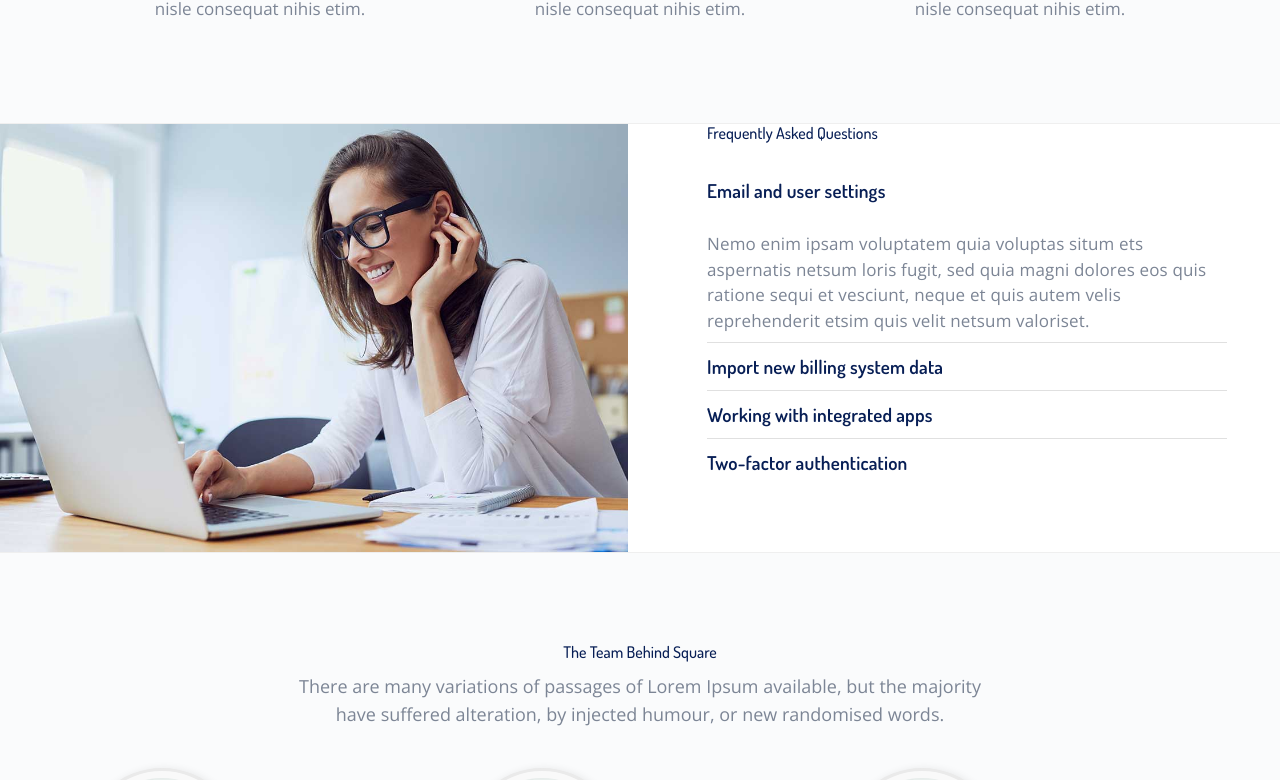
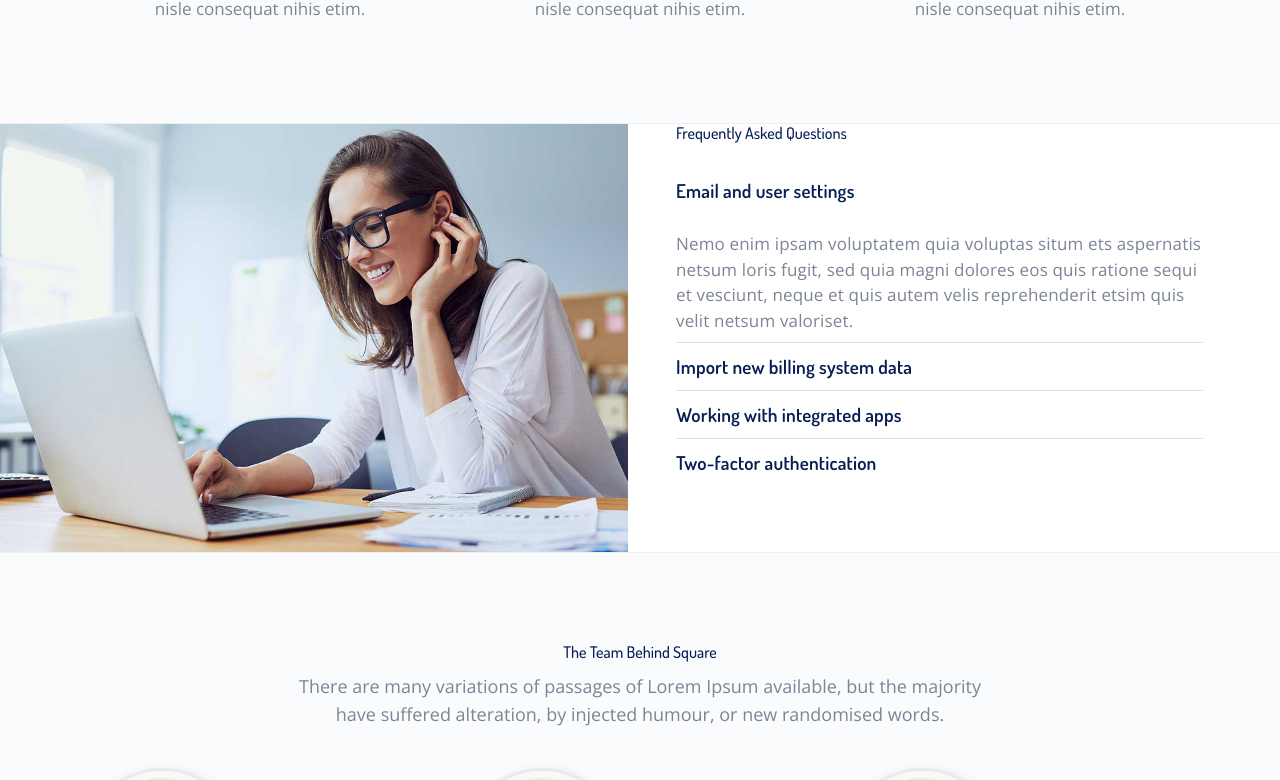
Before and after one commit to GODZ-k/saas, a React (Vite) app: page / in a window 1280 px wide. Shown: the part 4519-5299 px from the top of the page. Built offline with nearby package versions, Linux system fonts and the light colour scheme; some icons are missing.

Commit message:
accordion

```diff
--- a/src/Components/Accordion/Accordion.jsx
+++ b/src/Components/Accordion/Accordion.jsx
@@ -24,7 +24,7 @@ function AccordionExpandDefault() {
               />
             </div>
             <div className="col-md-6 pl-0 pr-0 mt-10 mb-6 md:mb-4 md:mt-4 lg:mt-16">
-              <div class="small-col-inside">
+              <div className="small-col-inside px-4 sm:px-9 md:pl-[55px]">
                 <h3 className=" text-4xl font-bold text-[#071e55] mb-3">
                   Frequently Asked Questions
                 </h3>
--- a/src/Pages/Home/Home.css
+++ b/src/Pages/Home/Home.css
@@ -268,7 +268,7 @@ iframe {
 
 .small-col-inside{
 	max-width: 575px;
-	padding-left: 55px;
+	/* padding-left: 55px; */
 }
 
 .width-100{
```
